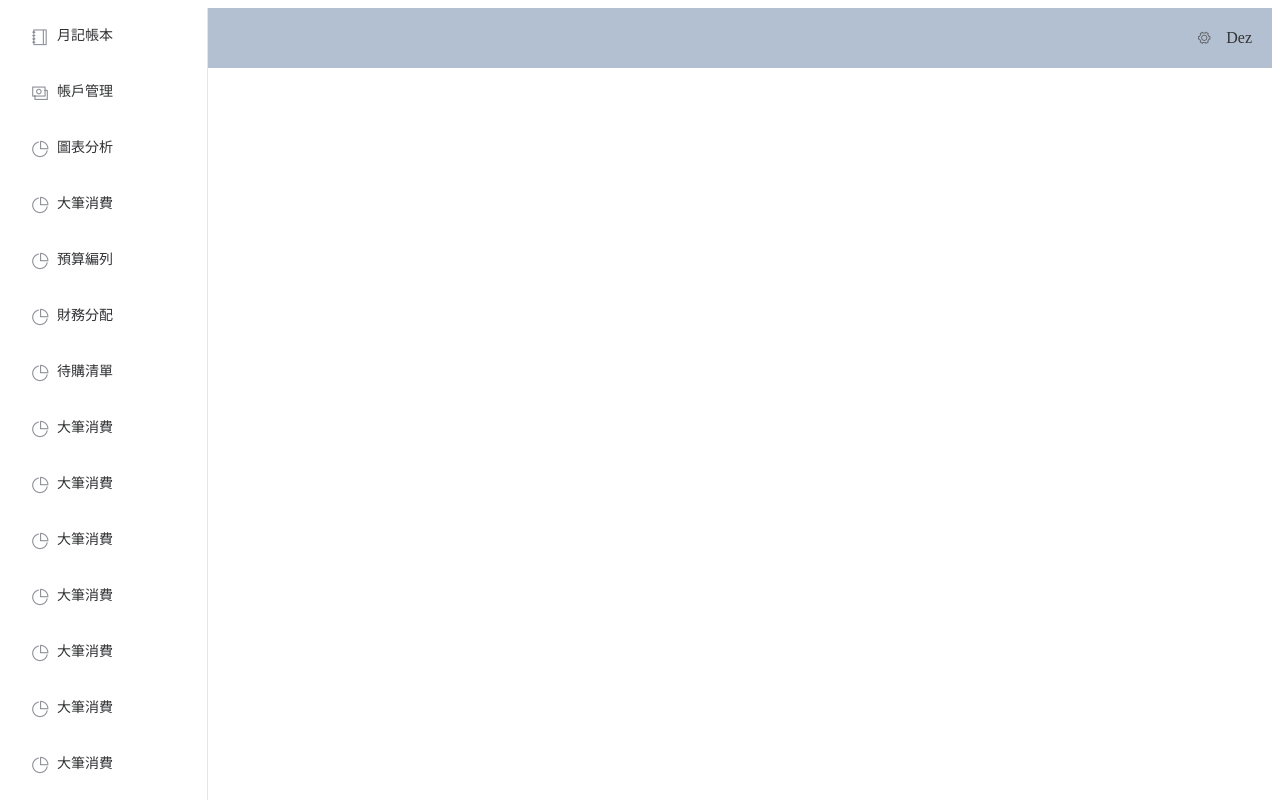
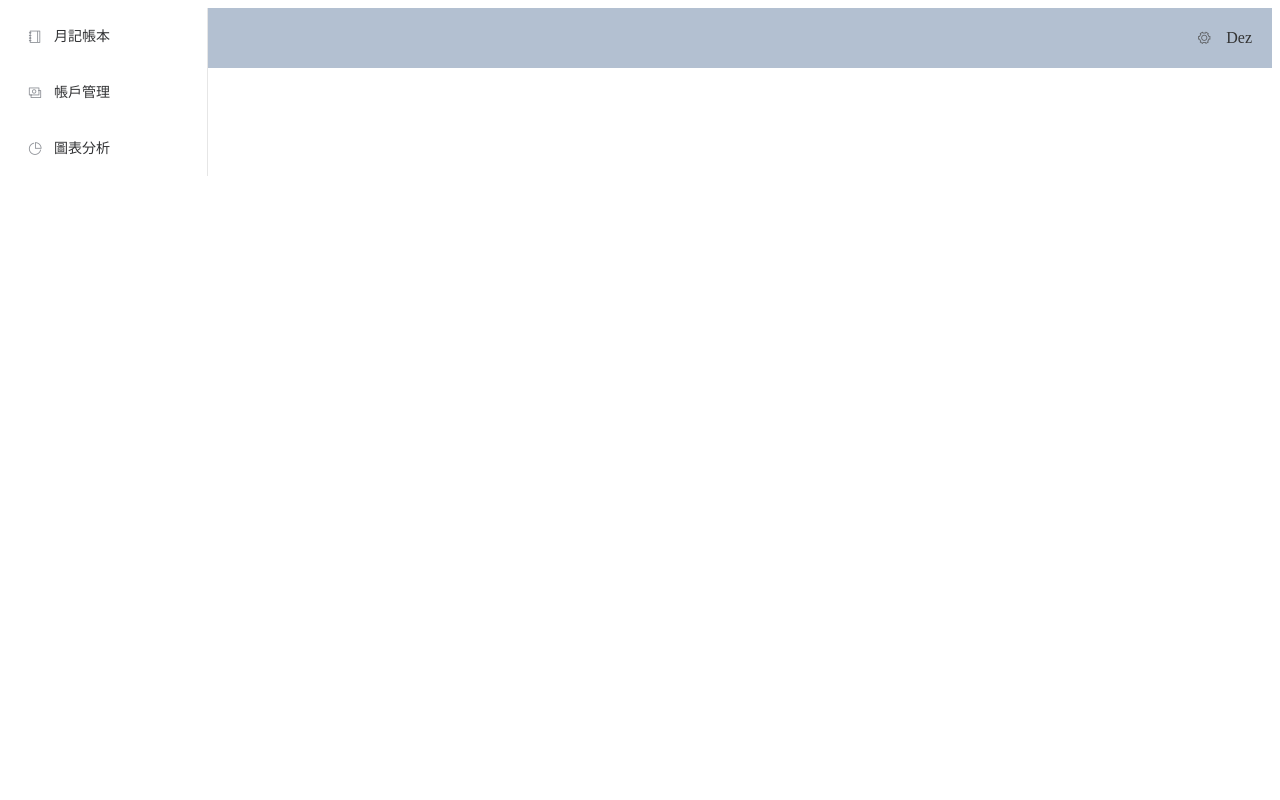
Before and after one commit to ckchuang-dev/richbook, a Vue app: page / in a window 1280 px wide. Shown: the top 800 px of the page. Built offline with nearby package versions, Linux system fonts and the light colour scheme.

Commit message:
Modify sidebar and add three basic routes

```diff
--- a/src/layout/components/Sidebar.vue
+++ b/src/layout/components/Sidebar.vue
@@ -3,72 +3,51 @@
     class="app-sidebar"
     width="200px"
   >
-    <el-menu>
-      <el-menu-item index="1">
-        <template slot="title"><i class="el-icon-notebook-1"></i>月記帳本</template>
-      </el-menu-item>
-      <el-menu-item index="2">
-        <template slot="title"><i class="el-icon-money"></i>帳戶管理</template>
-      </el-menu-item>
-      <el-menu-item index="3">
-        <template slot="title"><i class="el-icon-pie-chart"></i>圖表分析</template>
-      </el-menu-item>
-      <el-menu-item index="4">
-        <template slot="title"><i class="el-icon-pie-chart"></i>大筆消費</template>
-      </el-menu-item>
-      <el-menu-item index="5">
-        <template slot="title"><i class="el-icon-pie-chart"></i>預算編列</template>
-      </el-menu-item>
-      <el-menu-item index="6">
-        <template slot="title"><i class="el-icon-pie-chart"></i>財務分配</template>
-      </el-menu-item>
-      <el-menu-item index="7">
-        <template slot="title"><i class="el-icon-pie-chart"></i>待購清單</template>
-      </el-menu-item>
-      <el-menu-item index="8">
-        <template slot="title"><i class="el-icon-pie-chart"></i>大筆消費</template>
-      </el-menu-item>
-      <el-menu-item index="9">
-        <template slot="title"><i class="el-icon-pie-chart"></i>大筆消費</template>
-      </el-menu-item>
-      <el-menu-item index="10">
-        <template slot="title"><i class="el-icon-pie-chart"></i>大筆消費</template>
-      </el-menu-item>
-      <el-menu-item index="11">
-        <template slot="title"><i class="el-icon-pie-chart"></i>大筆消費</template>
-      </el-menu-item>
-      <el-menu-item index="12">
-        <template slot="title"><i class="el-icon-pie-chart"></i>大筆消費</template>
-      </el-menu-item>
-      <el-menu-item index="13">
-        <template slot="title"><i class="el-icon-pie-chart"></i>大筆消費</template>
-      </el-menu-item>
-      <el-menu-item index="14">
-        <template slot="title"><i class="el-icon-pie-chart"></i>大筆消費</template>
-      </el-menu-item>
-      <el-menu-item index="15">
-        <template slot="title"><i class="el-icon-pie-chart"></i>大筆消費</template>
-      </el-menu-item>
-      <el-menu-item index="16">
-        <template slot="title"><i class="el-icon-pie-chart"></i>大筆消費</template>
-      </el-menu-item>
-      <el-menu-item index="17">
-        <template slot="title"><i class="el-icon-pie-chart"></i>大筆消費</template>
-      </el-menu-item>
-      <el-menu-item index="18">
-        <template slot="title"><i class="el-icon-pie-chart"></i>大筆消費</template>
-      </el-menu-item>
+    <el-menu
+      :default-active="activeIndex"
+      @select="handleItemSelect"
+    >
+      <template v-for="menuItem in menuList">
+        <el-menu-item
+          :index="menuItem.name"
+          :key="menuItem.name"
+        >
+          <i :class="['app-sidebar__icon', `${menuItem.meta.icon}`]" />
+          <span>{{menuItem.meta.title}}</span>
+        </el-menu-item>
+      </template>
     </el-menu>
   </el-aside>
 </template>
 
 <script>
   export default {
-    name: 'Sidebar'
+    name: 'Sidebar',
+    computed: {
+      menuList() {
+        return this.$router.options.routes[0].children
+      }
+    },
+    data() {
+      return {
+        activeIndex: this.$route.name
+      }
+    },
+    methods: {
+      handleItemSelect(index) {
+        if (this.activeIndex !== index) {
+          this.activeIndex = index
+          this.$router.push({ name: index })
+        }
+      }
+    }
   }
 </script>
 
-<style>
+<style lang="scss">
   .app-sidebar {
+    &__icon {
+      margin-right: 0.75rem;
+    }
   }
 </style>
--- a/src/router.js
+++ b/src/router.js
@@ -12,10 +12,22 @@
       component: () => import('./views/Home'),
       children: [
         {
-          path: '/accounting',
-          name: 'accounting',
-          component: () => import('./views/Accounting'),
-          meta: { title: '記帳', icon: 'el-icon-notebook-1' }
+          path: '/billing',
+          name: 'billing',
+          component: () => import('./views/Billing'),
+          meta: { title: '月記帳本', icon: 'el-icon-notebook-1' }
+        },
+        {
+          path: '/account',
+          name: 'account',
+          component: () => import('./views/Account'),
+          meta: { title: '帳戶管理', icon: 'el-icon-money' }
+        },
+        {
+          path: '/charts',
+          name: 'charts',
+          component: () => import('./views/Charts'),
+          meta: { title: '圖表分析', icon: 'el-icon-pie-chart' }
         }
       ]
     }
--- /dev/null
+++ b/src/views/Account/index.vue
@@ -0,0 +1,19 @@
+<template>
+  <el-card>
+    <h2>帳戶管理</h2>
+    <el-calendar>
+    </el-calendar>
+  </el-card>
+</template>
+
+<script>
+  export default {
+    name: 'Account',
+    data() {
+      return {}
+    }
+  }
+</script>
+
+<style>
+</style>
--- a/src/views/Accounting/index.vue
+++ b/src/views/Billing/index.vue
@@ -1,10 +1,14 @@
 <template>
-  <el-calendar v-model="value">
-  </el-calendar>
+  <el-card>
+    <h2>月記帳本</h2>
+    <el-calendar v-model="value">
+    </el-calendar>
+  </el-card>
 </template>
 
 <script>
   export default {
+    name: 'Billing',
     data() {
       return {
         value: new Date()
--- /dev/null
+++ b/src/views/Charts/index.vue
@@ -0,0 +1,19 @@
+<template>
+  <el-card>
+    <h2>圖表分析</h2>
+    <el-calendar>
+    </el-calendar>
+  </el-card>
+</template>
+
+<script>
+  export default {
+    name: 'Charts',
+    data() {
+      return {}
+    }
+  }
+</script>
+
+<style>
+</style>
```
